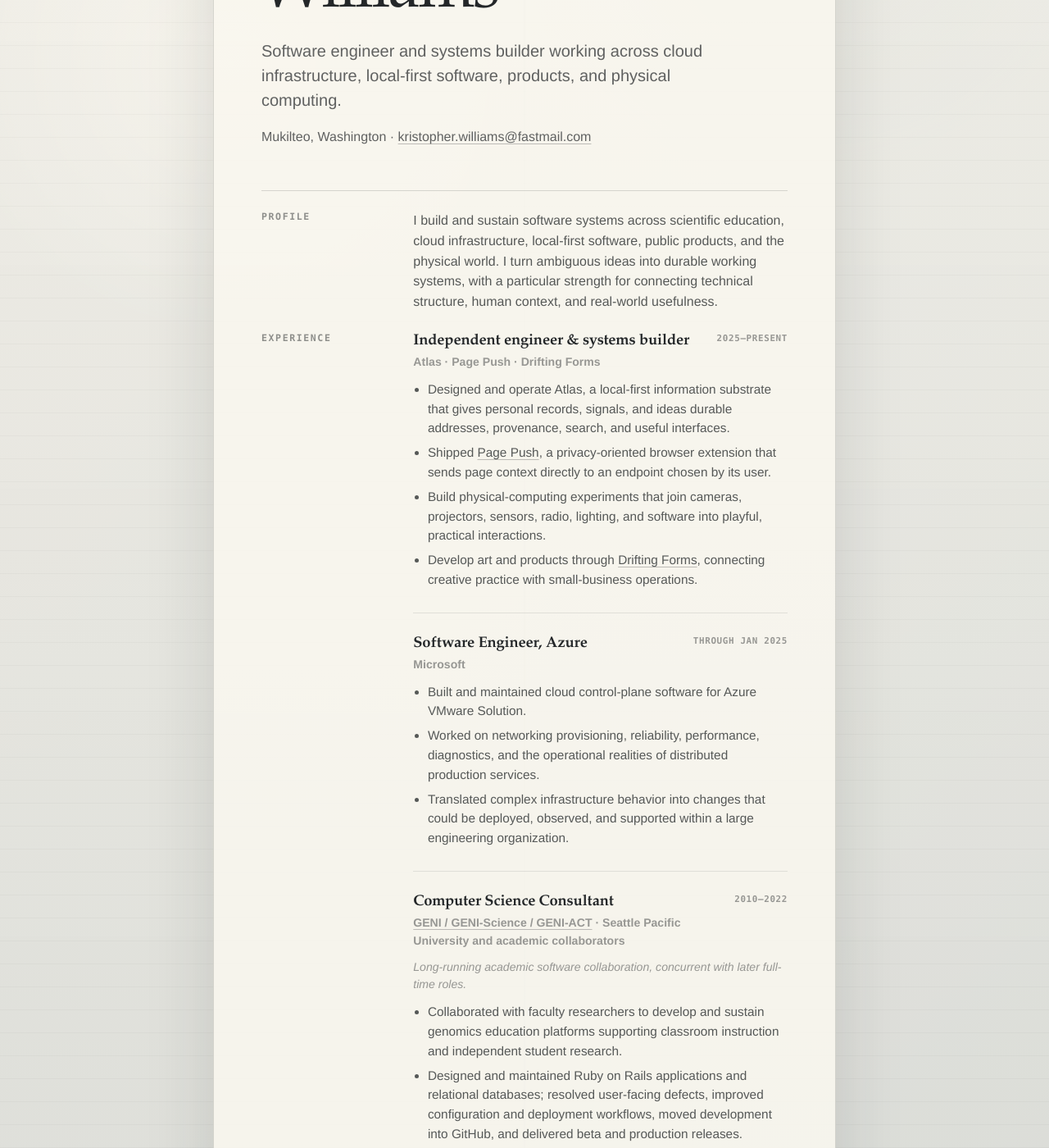
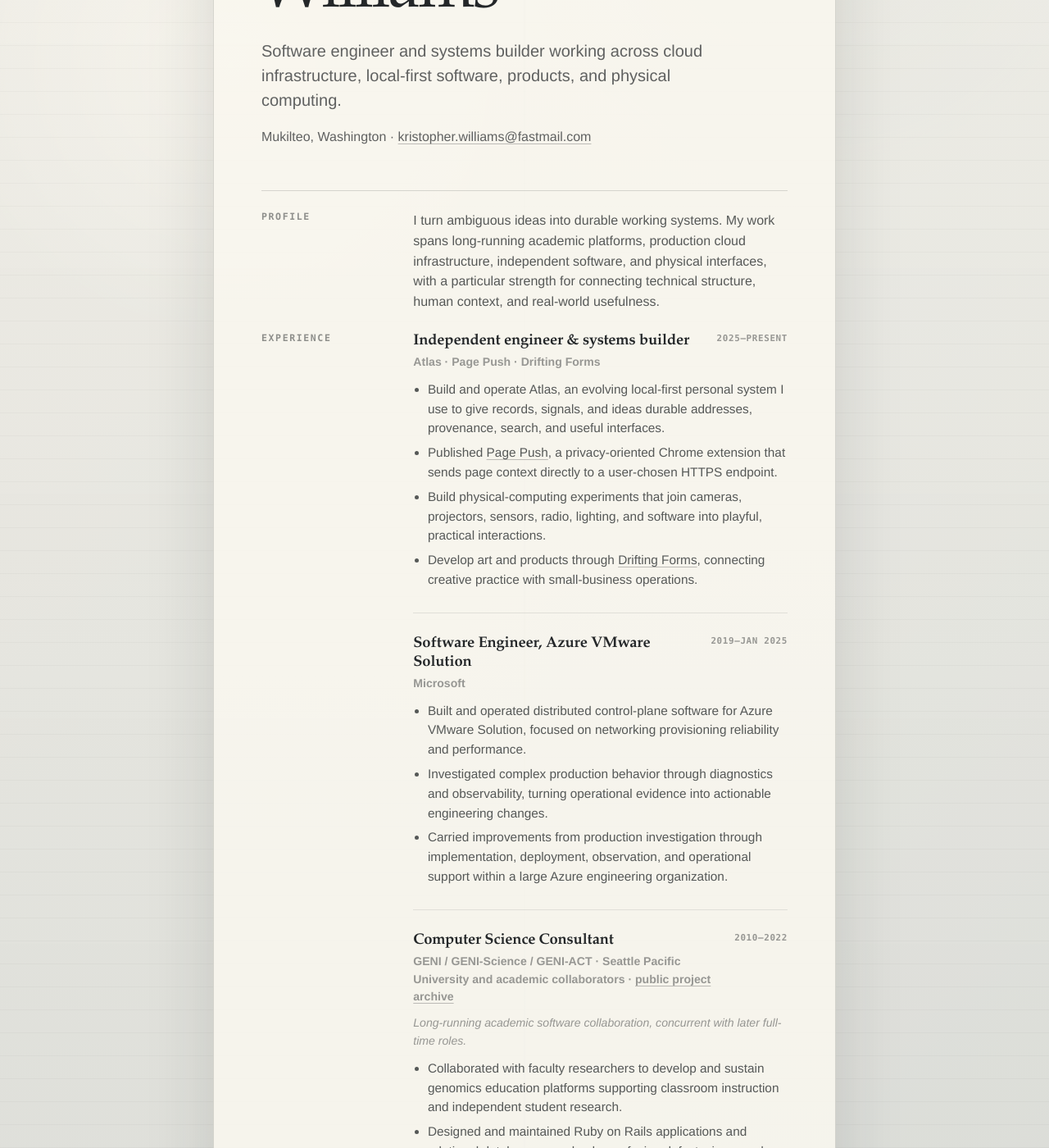
Before and after one commit to krwillxyz/krwillxyz.github.io, a Jekyll site: the page built from resume/index.md, in a window 1280 px wide and 1400 px high, scrolled down 359 px. Shown: the whole window at 82% size. Built offline with Jekyll 4.4.1, drawn with Linux system fonts in a browser that asks for light colours; some of the changed text lies outside the part shown.

Commit message:
Refine public resume evidence and chronology

```diff
--- a/resume/index.md
+++ b/resume/index.md
@@ -19,7 +19,7 @@ body_class: resume-page
     <section>
       <h2>Profile</h2>
       <div class="resume-copy">
-        <p>I build and sustain software systems across scientific education, cloud infrastructure, local-first software, public products, and the physical world. I turn ambiguous ideas into durable working systems, with a particular strength for connecting technical structure, human context, and real-world usefulness.</p>
+        <p>I turn ambiguous ideas into durable working systems. My work spans long-running academic platforms, production cloud infrastructure, independent software, and physical interfaces, with a particular strength for connecting technical structure, human context, and real-world usefulness.</p>
       </div>
     </section>
 
@@ -32,8 +32,8 @@ body_class: resume-page
             <p class="resume-date">2025–present</p>
           </header>
           <ul>
-            <li>Designed and operate Atlas, a local-first information substrate that gives personal records, signals, and ideas durable addresses, provenance, search, and useful interfaces.</li>
-            <li>Shipped <a href="/products/page-push/">Page Push</a>, a privacy-oriented browser extension that sends page context directly to an endpoint chosen by its user.</li>
+            <li>Build and operate Atlas, an evolving local-first personal system I use to give records, signals, and ideas durable addresses, provenance, search, and useful interfaces.</li>
+            <li>Published <a href="/products/page-push/">Page Push</a>, a privacy-oriented Chrome extension that sends page context directly to a user-chosen HTTPS endpoint.</li>
             <li>Build physical-computing experiments that join cameras, projectors, sensors, radio, lighting, and software into playful, practical interactions.</li>
             <li>Develop art and products through <a href="https://driftingforms.com" target="_blank" rel="noopener noreferrer">Drifting Forms</a>, connecting creative practice with small-business operations.</li>
           </ul>
@@ -41,19 +41,19 @@ body_class: resume-page
 
         <article class="resume-role">
           <header>
-            <div><h3>Software Engineer, Azure</h3><p class="resume-org">Microsoft</p></div>
-            <p class="resume-date">through Jan 2025</p>
+            <div><h3>Software Engineer, Azure VMware Solution</h3><p class="resume-org">Microsoft</p></div>
+            <p class="resume-date">2019–Jan 2025</p>
           </header>
           <ul>
-            <li>Built and maintained cloud control-plane software for Azure VMware Solution.</li>
-            <li>Worked on networking provisioning, reliability, performance, diagnostics, and the operational realities of distributed production services.</li>
-            <li>Translated complex infrastructure behavior into changes that could be deployed, observed, and supported within a large engineering organization.</li>
+            <li>Built and operated distributed control-plane software for Azure VMware Solution, focused on networking provisioning reliability and performance.</li>
+            <li>Investigated complex production behavior through diagnostics and observability, turning operational evidence into actionable engineering changes.</li>
+            <li>Carried improvements from production investigation through implementation, deployment, observation, and operational support within a large Azure engineering organization.</li>
           </ul>
         </article>
 
         <article class="resume-role">
           <header>
-            <div><h3>Computer Science Consultant</h3><p class="resume-org"><a href="https://github.com/geni-act" target="_blank" rel="noopener noreferrer">GENI / GENI-Science / GENI-ACT</a> · Seattle Pacific University and academic collaborators</p></div>
+            <div><h3>Computer Science Consultant</h3><p class="resume-org">GENI / GENI-Science / GENI-ACT · Seattle Pacific University and academic collaborators · <a href="https://github.com/geni-act" target="_blank" rel="noopener noreferrer">public project archive</a></p></div>
             <p class="resume-date">2010–2022</p>
           </header>
           <p class="resume-role-note">Long-running academic software collaboration, concurrent with later full-time roles.</p>
@@ -66,8 +66,8 @@ body_class: resume-page
 
         <article class="resume-role">
           <header>
-            <div><h3>Software Engineer</h3><p class="resume-org">Cerner, now Oracle Health</p></div>
-            <p class="resume-date">prior experience</p>
+            <div><h3>Senior Software Engineer</h3><p class="resume-org">Cerner, now Oracle Health</p></div>
+            <p class="resume-date">Jul 2012–May 2019</p>
           </header>
           <ul>
             <li>Developed healthcare software, including work in the clinical workflow context around CareCompass.</li>
@@ -87,23 +87,22 @@ body_class: resume-page
     <section>
       <h2>Education</h2>
       <div class="resume-copy">
-        <h3>Software Engineering</h3>
-        <p class="resume-org">Seattle Pacific University · 2012</p>
-        <p>Formal grounding in software design, computer science, and systems thinking, extended through professional work in healthcare and cloud infrastructure.</p>
+        <h3>Bachelor of Science, Computer Science</h3>
+        <p class="resume-org">Seattle Pacific University · Winter 2012 · Minor in Computer Engineering</p>
       </div>
     </section>
 
     <section>
       <h2>Strengths</h2>
       <div class="resume-copy">
-        <p class="resume-strengths"><span>Distributed systems</span><span>Cloud infrastructure</span><span>APIs &amp; integrations</span><span>Reliability &amp; operations</span><span>Local-first software</span><span>AI-assisted systems</span><span>Product prototyping</span><span>Physical computing</span></p>
+        <p class="resume-strengths"><span>Distributed systems</span><span>Cloud infrastructure</span><span>APIs &amp; integrations</span><span>Reliability &amp; operations</span><span>Local-first software</span><span>AI-directed prototyping</span><span>Product prototyping</span><span>Physical computing</span></p>
       </div>
     </section>
 
     <section>
       <h2>Conversation</h2>
       <div class="resume-copy">
-        <p>Open to work and collaborations where engineering judgment, creative systems, and tangible usefulness matter.</p>
+        <p>Open to focused product work, technical collaborations, and unusual engineering problems with a clear outcome.</p>
       </div>
     </section>
   </div>
```
Also changed, not shown: other parts of resume/index.md (+1 -1 lines).
